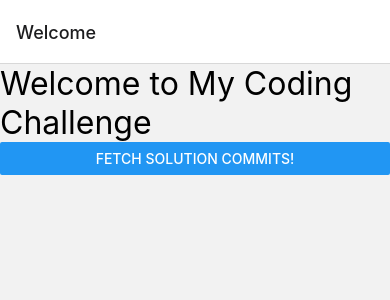
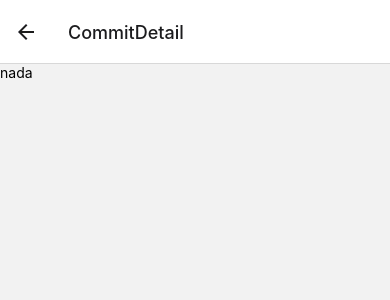
Before and after one commit to mariomoosh/GMChallenge, a React Native app: screen /CommitDetail in a window 390 px wide. Shown: the top 300 px of the page. Built offline with nearby package versions, Linux system fonts and the light colour scheme.

Commit message:
detail page tweaked

```diff
--- a/App.js
+++ b/App.js
@@ -2,6 +2,7 @@
 import React from 'react';
 import Welcome from './src/views/welcome';
 import CommitsList from './src/components/commits-list';
+import CommitDetail from "./src/components/commit-detail";
 import { NavigationContainer } from '@react-navigation/native';
 import { createNativeStackNavigator } from '@react-navigation/native-stack';
 
@@ -12,6 +13,7 @@ export default function App() {
       <Stack.Navigator initialRouteName="Welcome">
         <Stack.Screen name="Welcome" component={Welcome} />
         <Stack.Screen name="Commits" component={CommitsList} />
+        <Stack.Screen name="CommitDetail" component={CommitDetail} />
       </Stack.Navigator>
     </NavigationContainer>
   );
--- /dev/null
+++ b/src/components/commit-detail.js
@@ -0,0 +1,12 @@
+import React from "react";
+import { View,Text } from "react-native";
+const CommitDetail = ({route,navigation}) =>{
+    console.log(route.params);
+    return (
+        <View>
+            <Text>nada</Text>
+        </View>
+    )
+}
+
+export default CommitDetail;
--- a/src/components/commits-list.js
+++ b/src/components/commits-list.js
@@ -1,13 +1,14 @@
 import React,{useState} from "react";
 import { StatusBar } from "expo-status-bar";
-import {Text, View, StyleSheet,SafeAreaView,FlatList } from "react-native";
+import {Text, View, StyleSheet,SafeAreaView,FlatList,TouchableOpacity } from "react-native";
+
 
 const Item = ({ title }) => (
     <View style={styles.item}>
       <Text style={styles.title}>{title}</Text>
     </View>
   );
-const CommitsList = ()=>{
+const CommitsList = ({navigation})=>{
     const [commits,setCommits] = useState([
         {
           id: '1',
@@ -21,9 +22,15 @@ const CommitsList = ()=>{
           id: '3',
           title: 'Third Item',
         },
-      ])
+    ]);
+
     const renderItem = ({ item }) => (
-        <Item title={item.title} />
+        <TouchableOpacity onPress={()=>{
+                                    navigation.push("CommitDetail",item);
+                                }}>
+            <Item title={item.title} />
+        </TouchableOpacity>
+
       );
     return (
         <SafeAreaView style={styles.container}>
```
